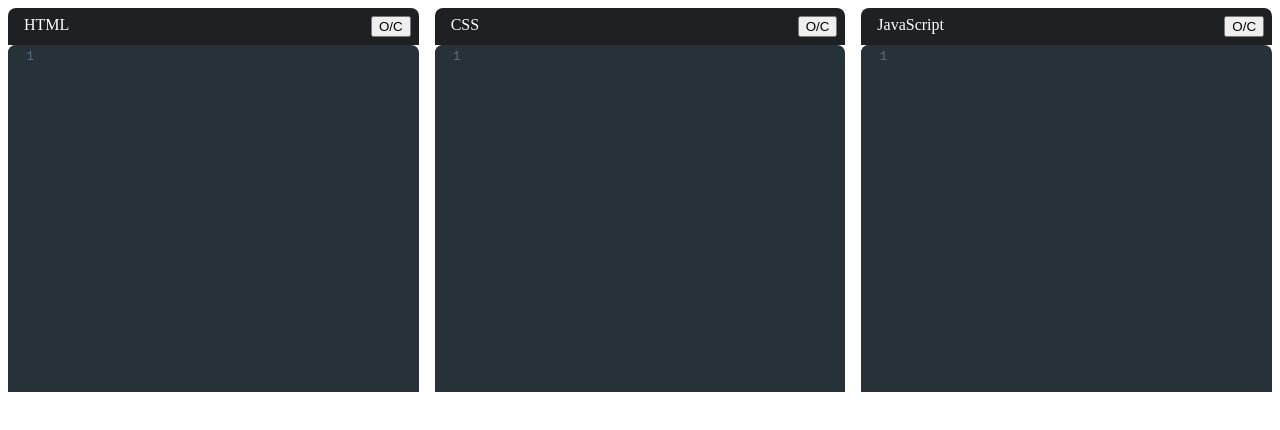
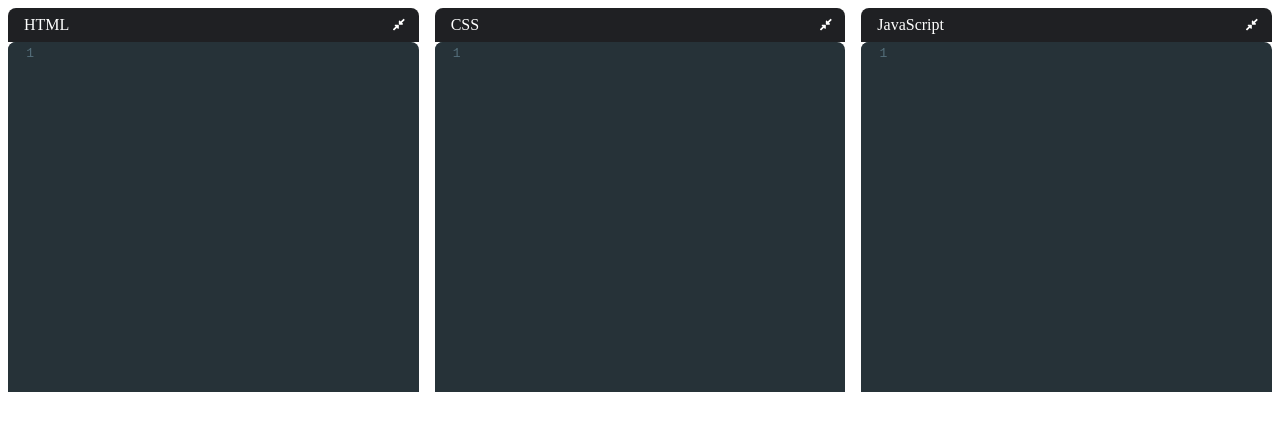
Before and after one commit to JagTheFriend/CodePen-Clone, a React (Create React App) app: page / in a window 1280 px wide. Shown: the top 430 px of the page. Built offline with nearby package versions, Linux system fonts and the light colour scheme.

Commit message:
Added icons

```diff
--- a/src/components/editor.tsx
+++ b/src/components/editor.tsx
@@ -6,6 +6,8 @@
 
 import { useState } from "react";
 import { Controlled as ControlledEditor } from "react-codemirror2";
+import { FontAwesomeIcon } from "@fortawesome/react-fontawesome";
+import { faCompressAlt, faExpandAlt } from "@fortawesome/free-solid-svg-icons";
 
 export default function Editor(props: {
     language: string;
@@ -22,7 +24,13 @@
         <div className={`editor-container ${open ? "" : "collapsed"}`}>
             <div className="editor-title">
                 {displayName}
-                <button onClick={() => setOpen((prevOpen) => !prevOpen)}>O/C</button>
+                <button
+                    onClick={() => setOpen((prevOpen) => !prevOpen)}
+                    type="button"
+                    className="expand-collapse-btn"
+                >
+                    <FontAwesomeIcon icon={open ? faCompressAlt : faExpandAlt} />
+                </button>
             </div>
             <ControlledEditor
                 onBeforeChange={handleChange}
--- a/src/style.css
+++ b/src/style.css
@@ -34,6 +34,15 @@
     border-top-left-radius: 0.5rem;
 }
 
+.expand-collapse-btn {
+    margin-left: 0.5rem;
+    background: none;
+    color: none;
+    border: none;
+    color: white;
+    cursor: pointer;
+}
+
 .CodeMirror {
     height: 100% !important;
 }
@@ -44,6 +53,7 @@
 
 .editor-container.collapsed .CodeMirror-scroll {
     position: absolute;
+    overflow: hidden !important;
 }
 
 .code-mirror-wrapper {
```
